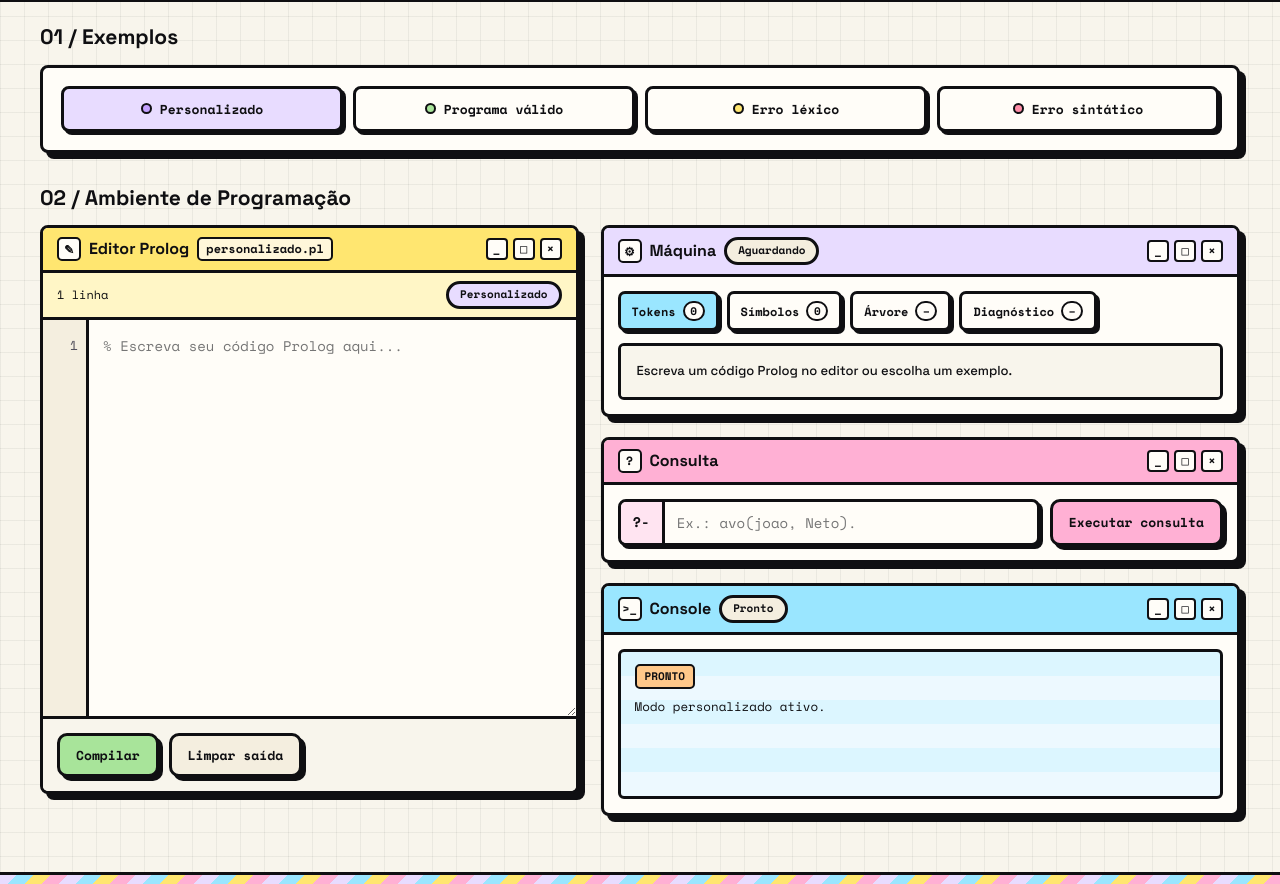
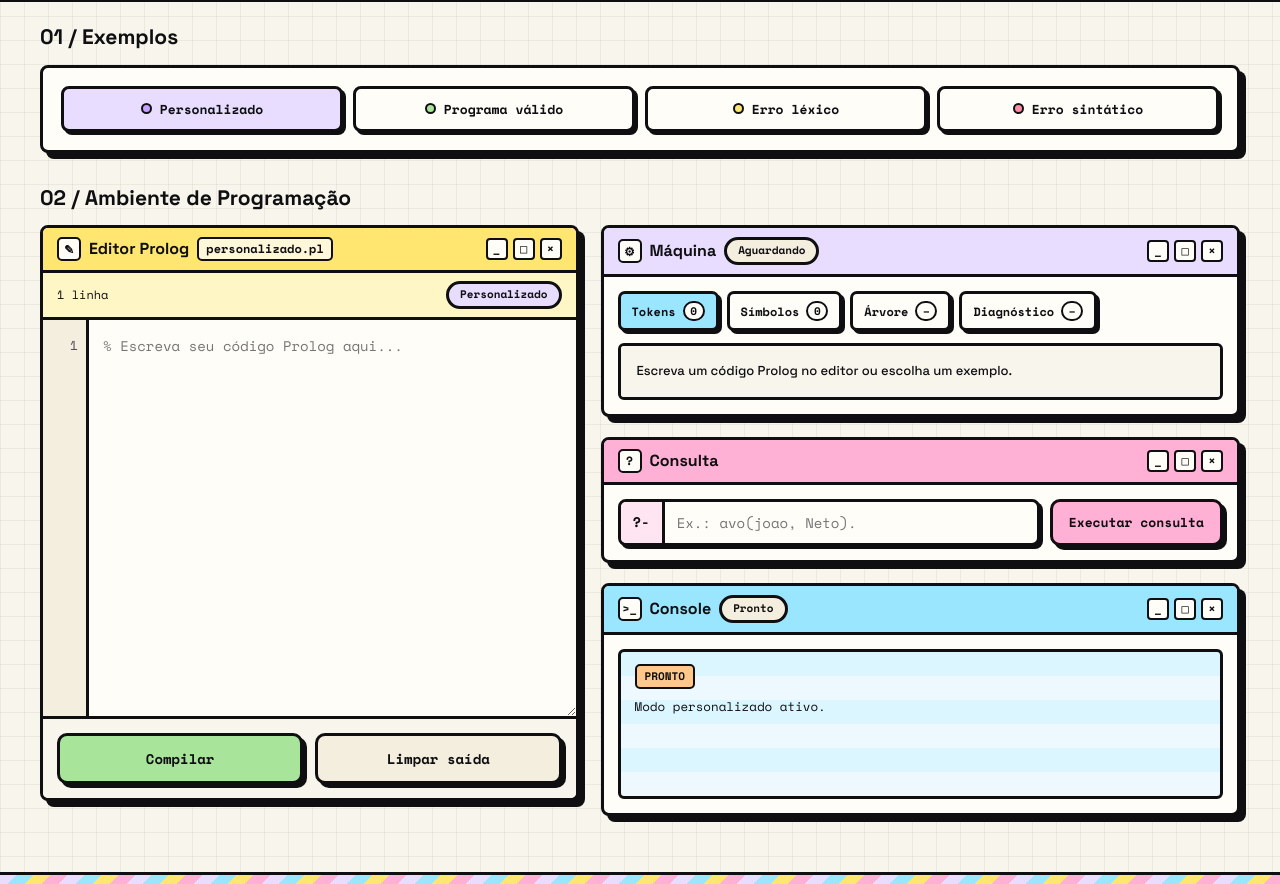
Before and after one commit to ceciliaseoud/Tradutor-PROLOG, a plain HTML site: page index.html in a window 1280 px wide. Shown: the part 80-964 px from the top of the page. Drawn offline with nearby package versions, Linux system fonts and the light colour scheme.

Commit message:
style: expandir botoes Compilar e Limpar saida no rodape do editor

```diff
--- a/style.css
+++ b/style.css
@@ -470,8 +470,15 @@ h3 {
 
 .action-group {
   display: flex;
-  gap: 10px;
-  flex-wrap: wrap;
+  gap: 12px;
+  width: 100%;
+}
+
+.editor-actions .action-group .b {
+  flex: 1 1 0;
+  padding: 12px 18px;
+  font-size: 14px;
+  text-align: center;
 }
 
 /* Máquina: abas + painéis */
```
